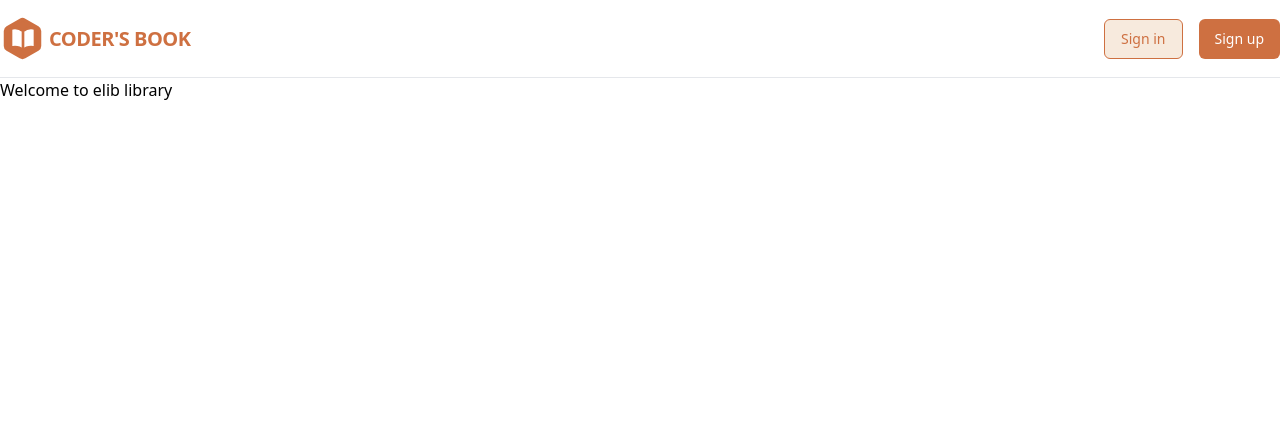
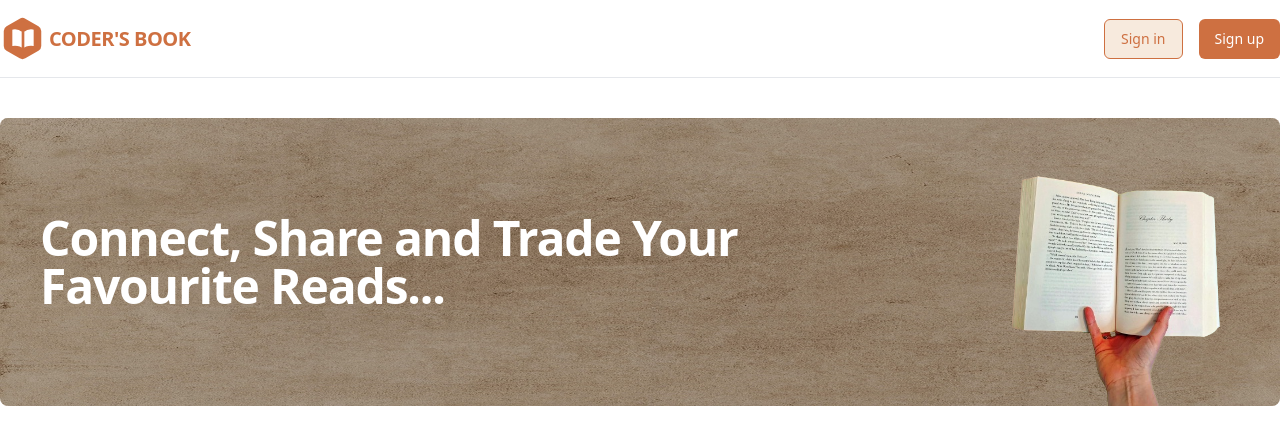
Before and after one commit to Satendra-Rai/elib-client-app, a Next.js app: page / in a window 1280 px wide. Shown: the top 444 px of the page. Built offline with nearby package versions, Linux system fonts and the light colour scheme.

Commit message:
add banner

```diff
--- a/src/app/page.tsx
+++ b/src/app/page.tsx
@@ -1,7 +1,9 @@
-
+import Banner from "@/components/Banner";
 
 export default function Home() {
   return (
-    <h1>Welcome to elib library</h1>
+    <>
+      <Banner />
+    </>
   );
 }
--- /dev/null
+++ b/src/components/Banner.tsx
@@ -0,0 +1,36 @@
+import React from "react";
+import Image from "next/image";
+import PaperBg from "../../public/paper-bg.jpg";
+import BookImage from "../../public/book.png";
+
+const Banner = () => {
+    return (
+        <div className="max-w-7xl mx-auto py-10">
+            <div className="relative">
+                <Image
+                    src={PaperBg}
+                    alt="billboard"
+                    className="h-72 w-full rounded-lg"
+                    height={0}
+                    width={0}
+                    sizes="100vw"
+                />
+                <div className="absolute inset-0 h-full w-full rounded-lg bg-gray-950 opacity-30" />
+                <Image
+                    src={BookImage}
+                    alt="billboard"
+                    className="absolute bottom-0 right-5"
+                    height={0}
+                    width={0}
+                    sizes="100vw"
+                    style={{ width: 'auto', height: '18rem'}}
+                />
+                <h3 className="absolute left-10 top-1/2 w-full max-w-3xl -translate-y-1/2 text-5xl font-semibold tracking-tight text-white">
+                    Connect, Share and Trade Your Favourite Reads...
+                </h3>
+            </div>
+        </div>
+    );
+}
+
+export default Banner;
```
Also changed, not shown: public/book.png (added), public/paper-bg.jpg (added).
